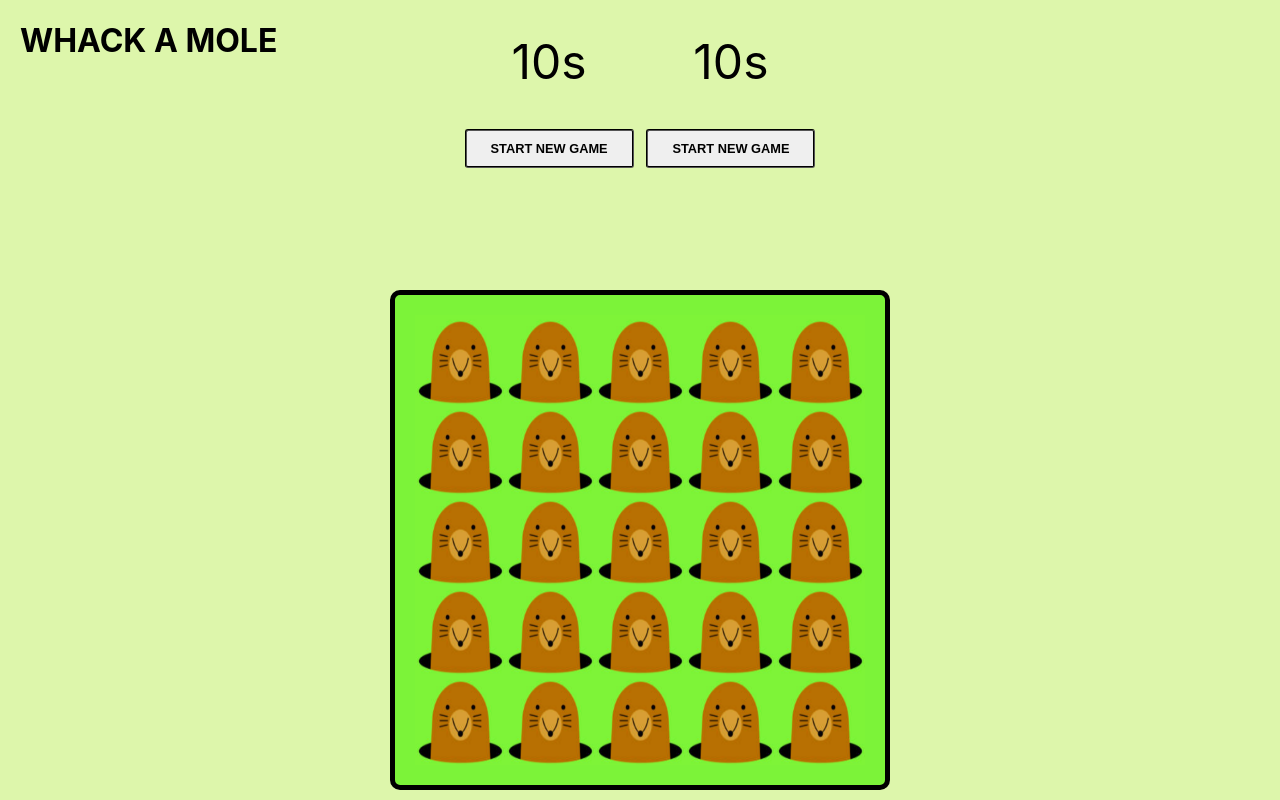
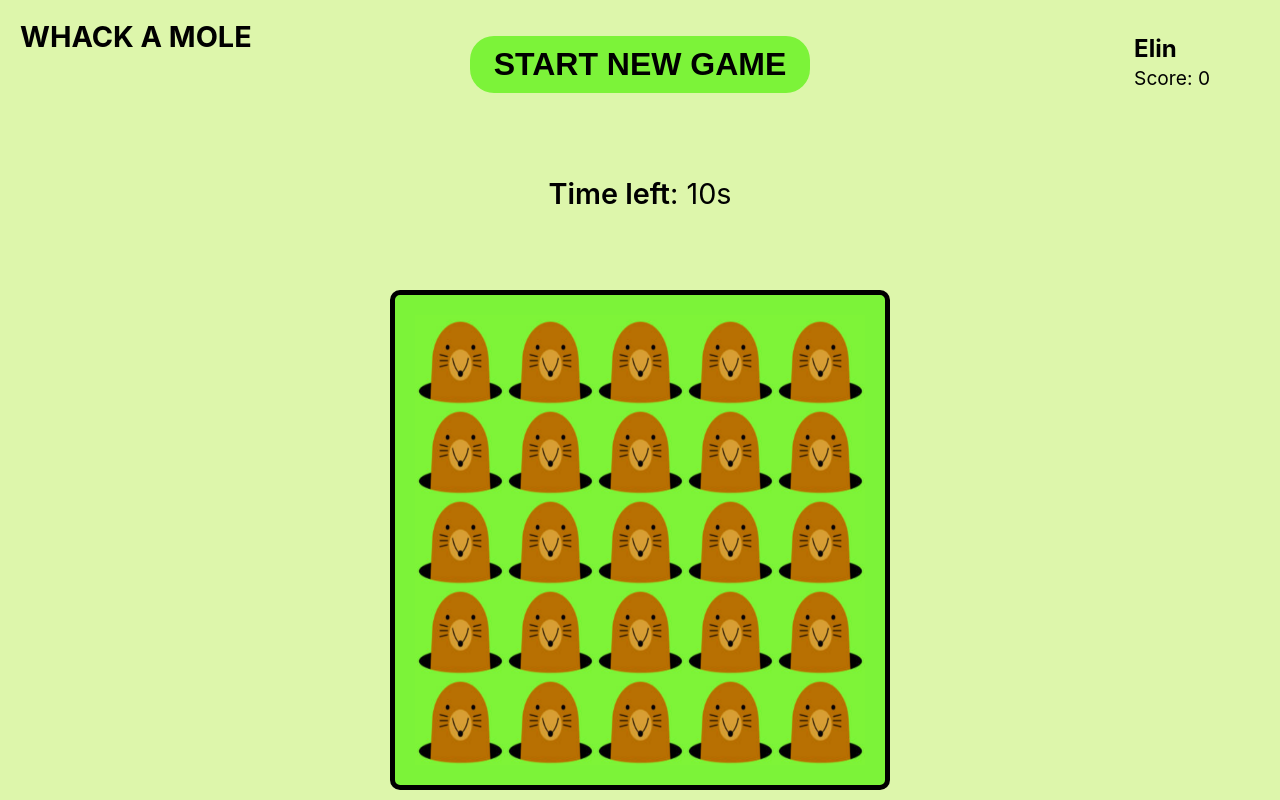
Before and after one commit to Linneaeas/whack-a-mole, a React (Create React App) app: page / in a window 1280 px wide. Built offline with nearby package versions, Linux system fonts and the light colour scheme.

Commit message:
Count points and some css

```diff
--- a/src/App.css
+++ b/src/App.css
@@ -3,29 +3,48 @@
   height: 100vh;
   background-color: #ddf6ab;
   display: flex;
-    justify-content: center;
+  flex-direction: column;
+  align-items: center;
+  position: relative;
 }
 
 .App-header {
   position: absolute;
   left: 20px;
+  font-size: 0.9rem;
 }
 
 .time {
-    font-size: 3rem;
+  font-size: 1.8rem;
   padding: 2rem;
+  margin-top: 45px;
 }
 
-  .button-primary {
+.time-label {
+  font-weight: 600;
+}
+
+.btn-container {
+  display: flex;
+  justify-content: center;
+  align-items: center;
+  margin-top: 30px;
+}
+
+.button-startnewgame {
   padding: .6rem 1.5rem;
   margin: .4rem;
-    border-radius: 3px;
   text-transform: uppercase;
   font-weight: 600;
-    font-size: .8rem;
-    border-style: groove;
+  font-size: 2rem;
+  border: none;
+  border-radius: 24px;
+  background-color: #7cf339;
+  cursor: pointer;
+  transition: background-color 0.3s ease;
 }
 
+/* board */
 .board {
   background-color: #7cf339;
   display: grid;
@@ -42,3 +61,26 @@
   width: 90px;
   height: 90px;
 }
+
+/* score panel */
+.score-panel {
+  position: absolute;
+  right: 70px;
+  top: 10px;
+  display: flex;
+  flex-direction: column;
+  align-items: flex-start;
+}
+
+
+.score-panel .name {
+  font-weight: bold;
+  font-size: 1.5rem;
+  margin-bottom: 0;
+}
+
+.score-panel .score {
+  font-weight:400;
+  font-size: 1.2rem;
+  margin-top: 0.2rem;
+}
--- a/src/App.js
+++ b/src/App.js
@@ -31,11 +31,7 @@ function App() {
         onClose={() => setShowModal(false)}
         onStartNewGame={() => setShowModal(false)}
       />
-
-      <Timer />
       <Board />
-
-
     </div>
   );
 }
--- a/src/Board.js
+++ b/src/Board.js
@@ -1,19 +1,28 @@
 import hole from "./assets/hole.png"
 import mole from './assets/mole.png';
 import './App.css';
-import { useEffect, useState } from 'react';
+import { useState } from 'react';
 import React from 'react';
 
 function Board() {
   const [moles, setMoles] = useState(new Array(25).fill(true));
+  const [score, setScore] = useState(0);
 
   const handleClick = (index) => {
     const newMoles = [...moles];
+    if (newMoles[index]) {
+      setScore(score + 1);
+    }
     newMoles[index] = !newMoles[index];
     setMoles(newMoles);
   }
 
   return (
+    <>
+    <div className="score-panel">
+      <h3 className="name">Elin</h3>
+      <h4 className="score">Score: {score}</h4>
+    </div>
     <div className="board">
       {moles.map((ismole, index) =>(
         <img
@@ -25,6 +34,7 @@ function Board() {
         />
       ))}
     </div>
+    </>
   );
 }
 
--- a/src/Timer.js
+++ b/src/Timer.js
@@ -30,14 +30,14 @@ const Timer = ({ onGameOver }) => { // onGameOver as a prop ( för highScoreModa
 
   return (
     <div className="startpage">
-      <div className="time">
-        {seconds}s
-      </div>
-      <div className="btn-container">
-        <button className="button-primary" onClick={startTimer} disabled={isActive}>
-          Start New Game
-        </button>
-      </div>
+        <div className="btn-container">
+          <button className="button-startnewgame" onClick={startTimer} disabled={isActive}>
+            Start New Game
+          </button>
+        </div>
+        <div className="time">
+        <span className="time-label">Time left</span>: {seconds}s
+        </div>
     </div>
   );
 };
```
Lines whose indentation alone changed are shown as unchanged.
